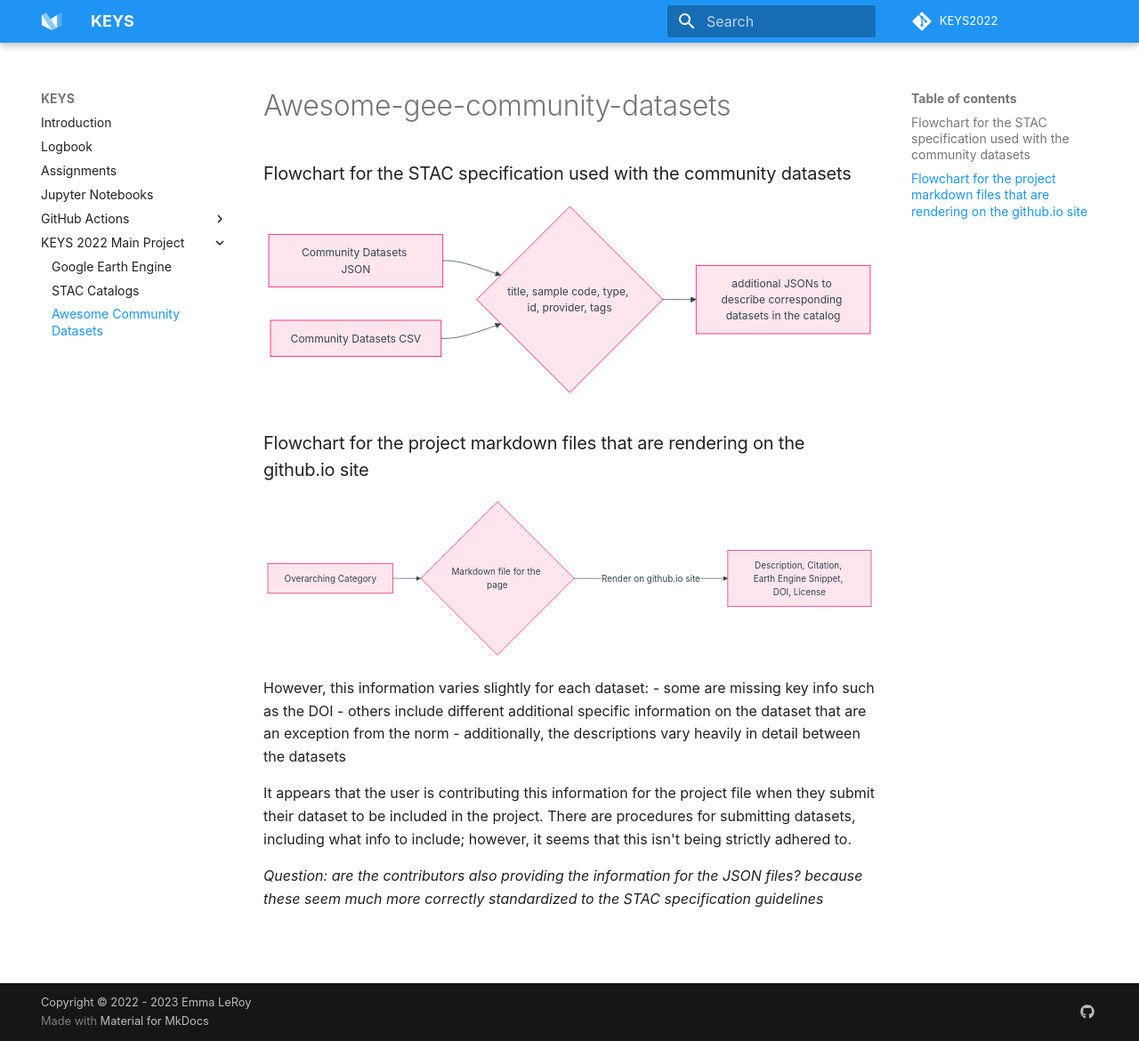
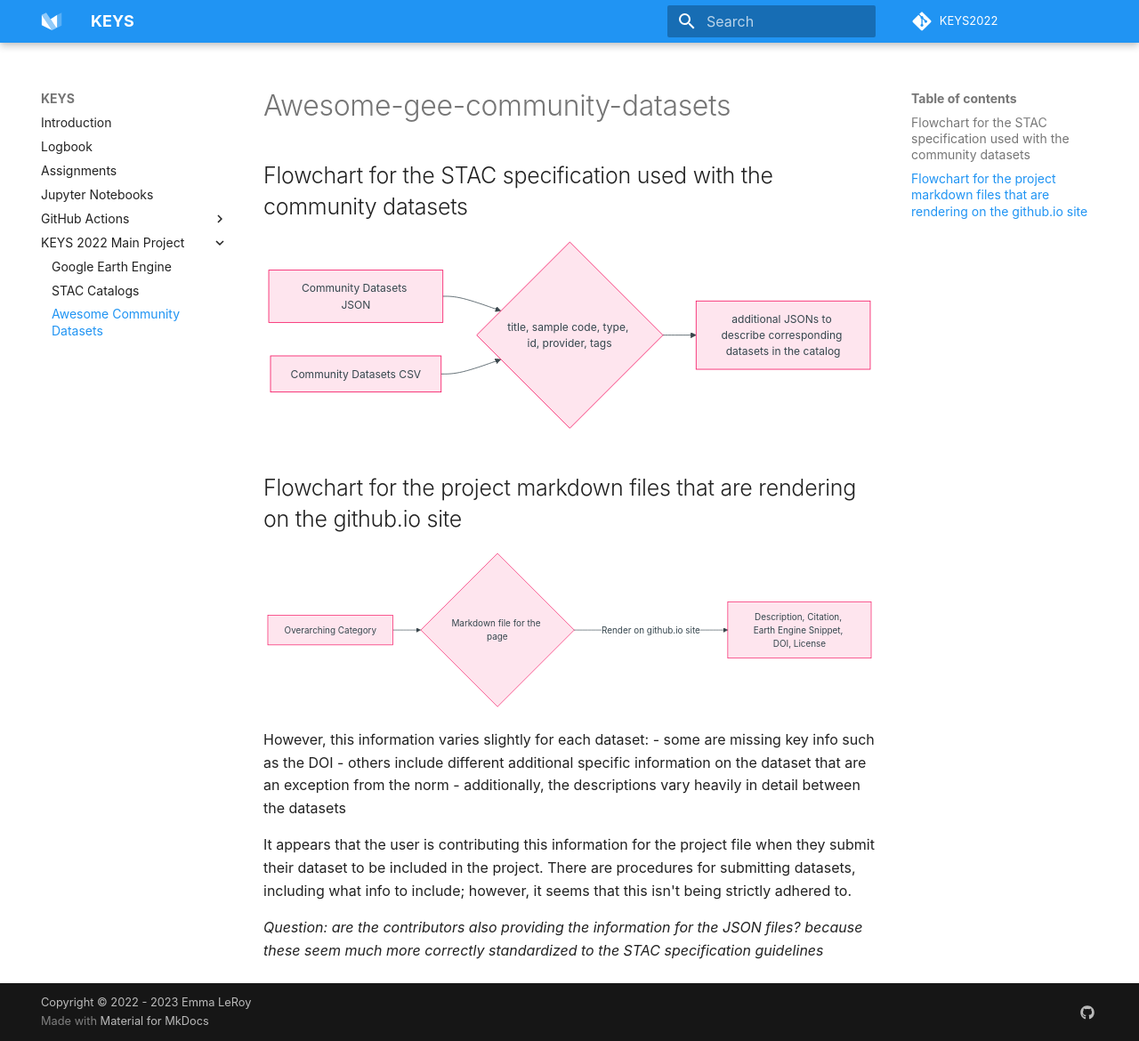
Before and after one commit to tyson-swetnam/mkdocs-material-template, an MkDocs documentation site: the page built from docs/communityDataset.md, in a window 1280 px wide and 1170 px high. Shown: the whole window at 89% size. Built offline with MkDocs 1.6.1 and Material for MkDocs 9.7.7, drawn with Linux system fonts in a browser that asks for light colours; some web fonts are replaced; comment, search, counter and statistics services are not loaded.

Commit message:
changed header

````diff
--- a/docs/communityDataset.md
+++ b/docs/communityDataset.md
@@ -1,6 +1,6 @@
 # Awesome-gee-community-datasets
 
-### Flowchart for the STAC specification used with the community datasets
+## Flowchart for the STAC specification used with the community datasets
 
 ``` mermaid
 graph LR
@@ -9,7 +9,7 @@ graph LR
   C --> D[additional JSONs to describe corresponding datasets in the catalog];
 ```
 
-### Flowchart for the project markdown files that are rendering on the github.io site
+## Flowchart for the project markdown files that are rendering on the github.io site
 
 ``` mermaid
 graph LR
````
